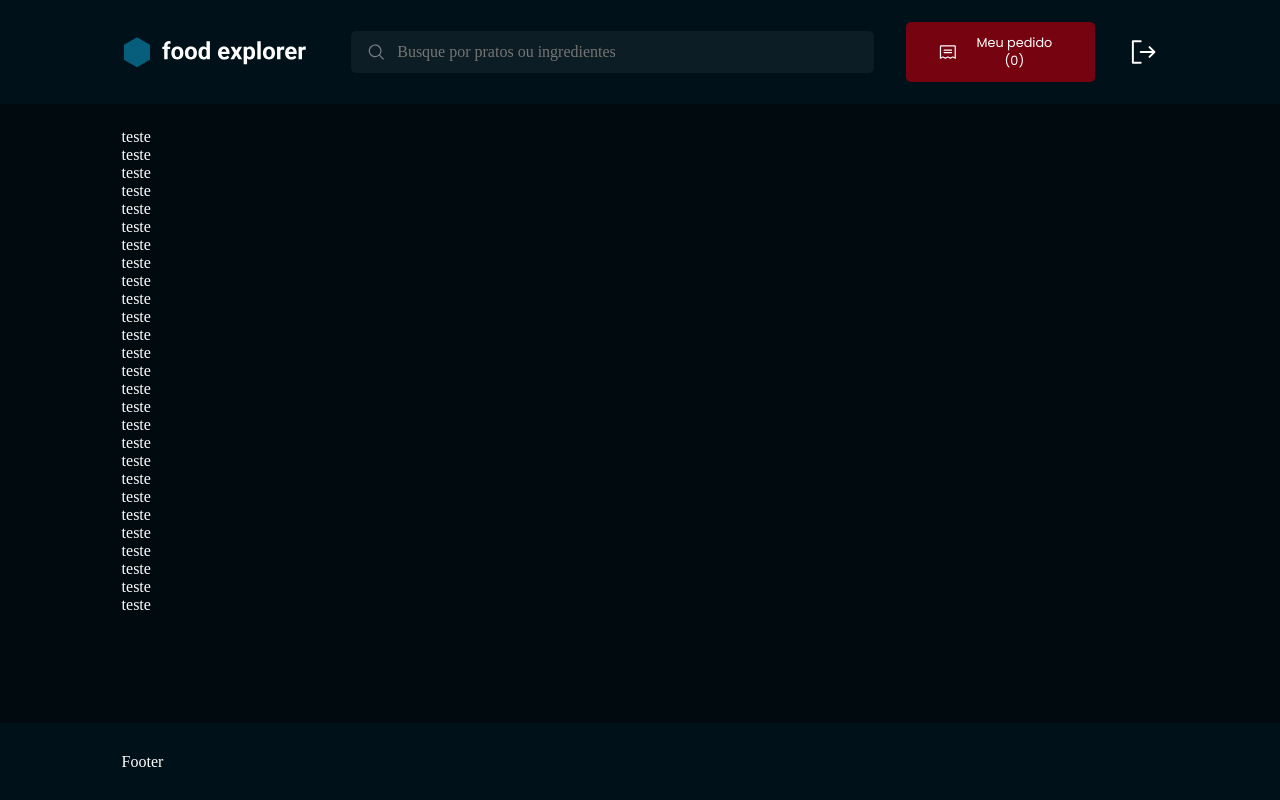
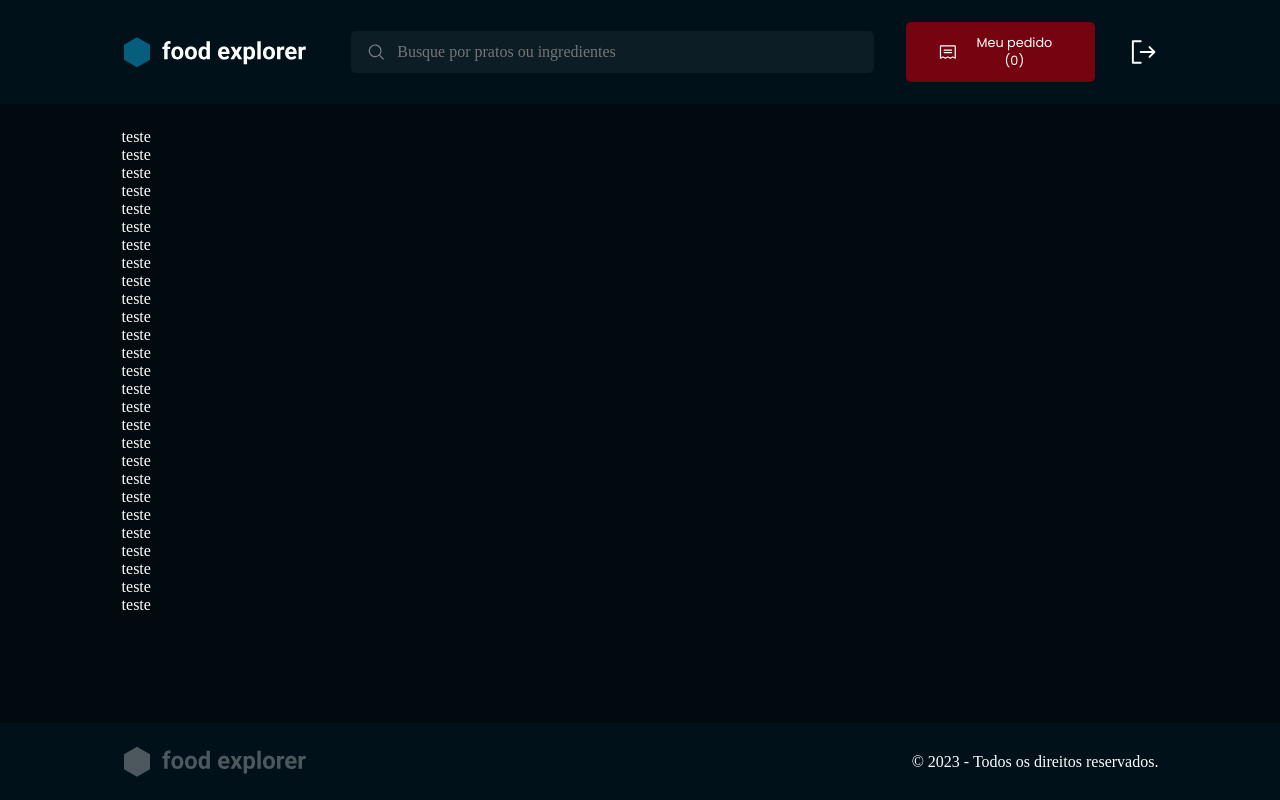
Before and after one commit to DouglasPortoo/Front-End-Food-Explorer, a React (Vite) app: page / in a window 1280 px wide. Built offline with nearby package versions, Linux system fonts and the light colour scheme.

Commit message:
finalizando o componente footer

```diff
--- a/src/components/footer/index.jsx
+++ b/src/components/footer/index.jsx
@@ -1,9 +1,11 @@
 import { Container } from "./styles";
+import LogoFooter from "../../assets/LogoFooter.svg"
 
 export function Footer(){
   return(
     <Container>
-      Footer
+      <img src={LogoFooter} alt="Logo" />
+      © 2023 - Todos os direitos reservados.
     </Container>
   )
 }
--- a/src/components/footer/styles.js
+++ b/src/components/footer/styles.js
@@ -6,7 +6,7 @@ grid-area:footer;
 padding:1.5rem 7.6rem;
 
 display: flex;
-gap:2rem;
+justify-content: space-between;
 align-items: center;
 
 background-color:${({ theme }) => theme.COLORS.Dark_600};
```
Also changed, not shown: src/assets/logoFooter.svg (added).
